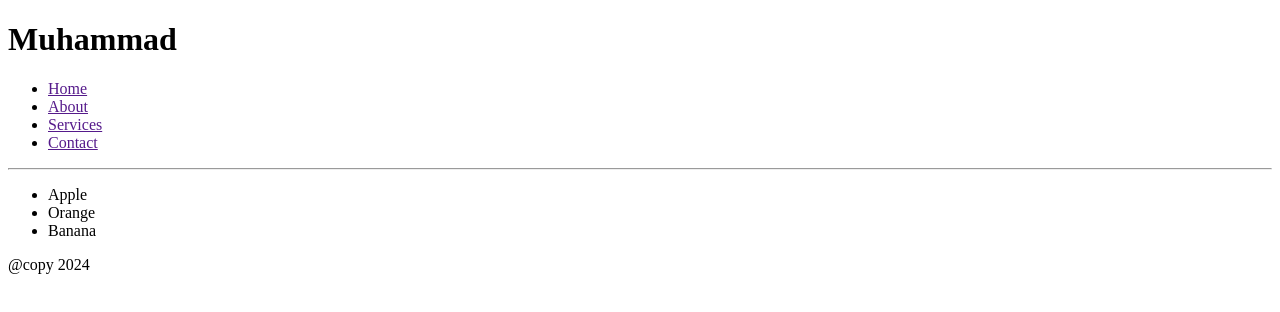
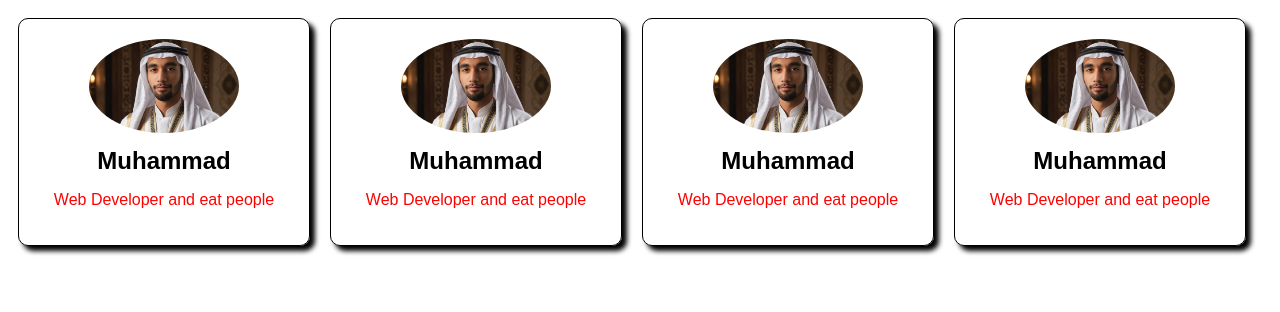
Before and after one commit to Fireshadow111/learning-react, a React (Vite) app: page / in a window 1280 px wide. Shown: the top 312 px of the page. Built offline with nearby package versions, Linux system fonts and the light colour scheme.

Commit message:
lesson end

```diff
--- a/src/App.jsx
+++ b/src/App.jsx
@@ -1,21 +1,23 @@
-import Header from './header.jsx'
-import Footer from './footer.jsx'
-import Food from './food.jsx'
+import Card from './Card'
 
 function App() {
 
   return(
 
 
-    <>
+ <>
 
-      <Header/>
-      <Food/>
-      <Footer/>
+    <Card/>
+
+    <Card/>
+
+    <Card/>
+    <Card/>
 
 
-      </>
 
+
+    </>
 
 
 
--- /dev/null
+++ b/src/Card.jsx
@@ -0,0 +1,25 @@
+
+import profilePic from './assets/image.png'
+function Card(){
+
+return(
+
+<div className="card">
+
+<img className = "card-image" src={profilePic} alt="Profile Picture" />
+
+<h2 className='card-title'>Muhammad</h2>
+
+<p className='card-text'>Web Developer and eat people</p>
+
+</div>
+
+
+)
+
+
+
+}
+
+
+export default Card
--- a/src/food.jsx
+++ /dev/null
@@ -1,24 +0,0 @@
-
-
-
-function Food(){
-
-const food1 = "Orange"
-const food2 = "Banana"
-
-return(
-
-
-    <ul>
-        <li>Apple</li>
-        <li>{food1}</li>
-        <li>{food2}</li>
-    </ul>
-
-)
-
-}
-
-
-
-export default Food
--- a/src/footer.jsx
+++ /dev/null
@@ -1,22 +0,0 @@
-
-function Footer(){
-
-  return(
-
-
-    <footer>
-
-    <p>@copy {new Date().getFullYear()}</p>
-
-    </footer>
-
-  )
-
-
-
-
-
-}
-
-
-export default Footer
--- a/src/header.jsx
+++ /dev/null
@@ -1,30 +0,0 @@
-function Header(){
-
-return(
-
-  <header>
-
-    <h1>Muhammad</h1>
-      <nav>
-
-      <ul>
-        <li> <a href="">Home</a></li>
-        <li> <a href="">About</a></li>
-        <li><a href="">Services</a></li>
-        <li><a href="">Contact</a></li>
-      </ul>
-      <hr />
-
-
-      </nav>
-
-  </header>
-
-
-
-);
-
-}
-
-
-export default Header
--- a/src/index.css
+++ b/src/index.css
@@ -0,0 +1,31 @@
+.card{
+    border: 1px solid black;
+    border-radius: 10px;
+    box-shadow: 5px 5px 5px black;
+    padding: 20px;
+    margin: 10px;
+    text-align: center;
+    max-width: 250px;
+    display: inline-block;
+}
+
+
+.card .card-image{
+    max-width: 60%;
+    height: auto;
+    border-radius: 50%;
+    margin-bottom: 10px;
+}
+
+
+.card .card-title{
+    font-family: Arial, Helvetica, sans-serif;
+    margin: 0;
+    color: black;
+}
+
+
+.card .card-text{
+    font-family: Arial, Helvetica, sans-serif;
+    color: red;
+}
--- a/src/main.jsx
+++ b/src/main.jsx
@@ -3,5 +3,7 @@
 import './index.css'
 
 ReactDOM.createRoot(document.getElementById('root')).render(
+
   <App />
+
 )
```
Also changed, not shown: src/assets/image.png (added).
